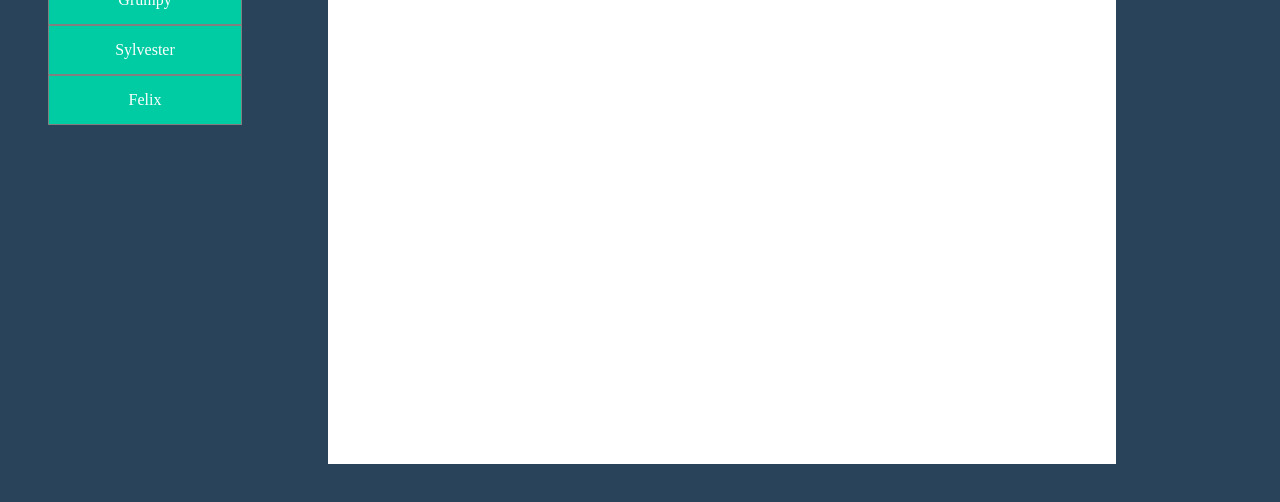
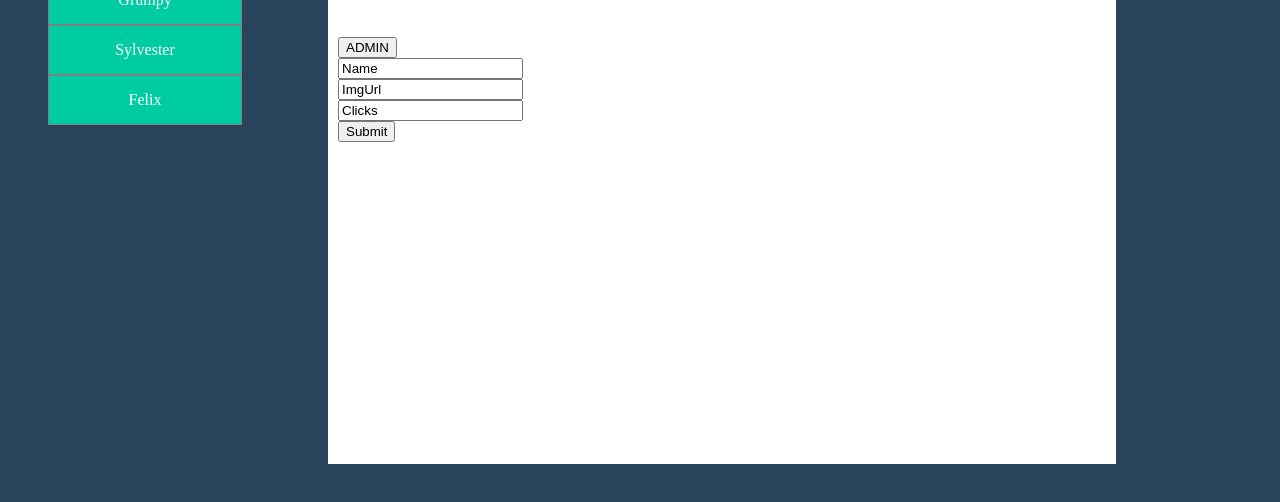
Before and after one commit to SethConnell/Cat-Clicker-2.0, a plain HTML site: page index.html in a window 1280 px wide. Shown: the part 164-666 px from the top of the page. Drawn offline with Linux system fonts and the light colour scheme.

Commit message:
Updated HTML
Updated HTML.

```diff
--- a/index.html
+++ b/index.html
@@ -21,6 +21,13 @@
             <div id = "stage">
                 <p>Please choose a cat image!</p>
             </div>
+            <div style="text-align center;" id="hackholder">
+                <button type="button" id="adminbutton">ADMIN</button><br>
+                  <input class="adminstuff" type="text" id="name" value="Name"><br>
+                  <input class="adminstuff" type="text" id="imgurl" value="ImgUrl"><br>
+                  <input class="adminstuff" type="text" id="clicks" value="Clicks"><br>
+                  <input class="adminstuff" type="button" value="Submit" id="changestuff">
+            </div>
         </div>
     </body>
 <script src="app.js"></script>
```
